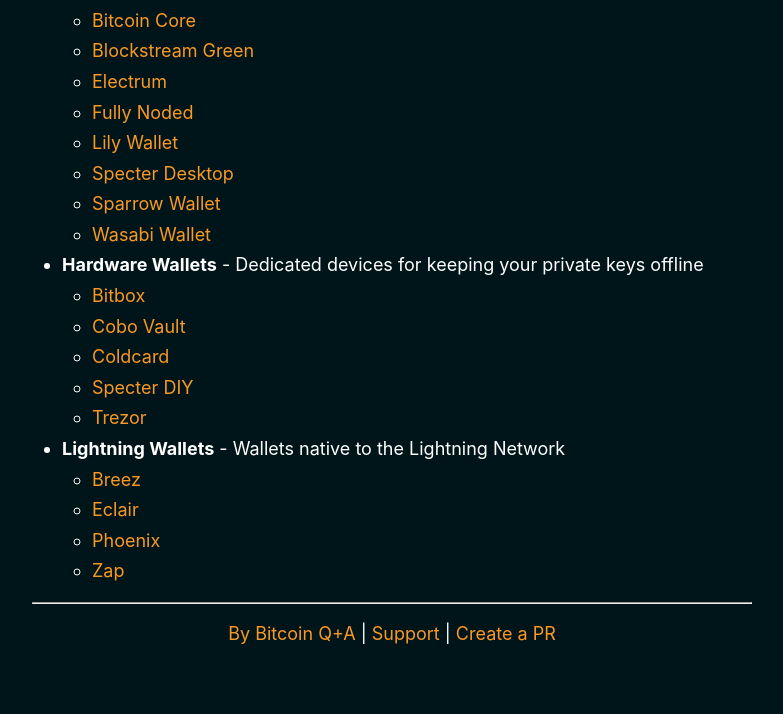
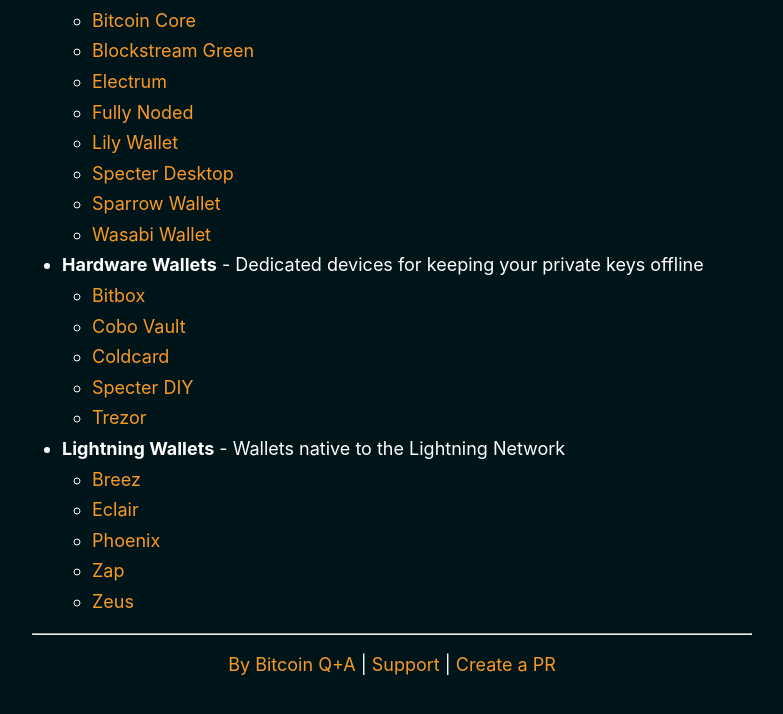
Before and after one commit to BitcoinQnA/bitcoin-wallet-guide, a Jekyll site: the page built from _pages/home.md, in a window 1280 px wide and 900 px high, scrolled down 1827 px. Shown: the top 714 px of the window, without its empty margins (248-1031 px from the left). Built offline with Jekyll 4.4.1, drawn with Linux system fonts in a browser that asks for light colours.

Commit message:
Update home.md

```diff
--- a/_pages/home.md
+++ b/_pages/home.md
@@ -73,6 +73,7 @@ Is your project missing? Please create an [issue](https://github.com/BitcoinQnA/
     - [Eclair](https://play.google.com/store/apps/details?id=fr.acinq.eclair.wallet.mainnet2)
     - [Phoenix](https://phoenix.acinq.co/)
     - [Zap](https://zaphq.io/)
+    - [Zeus](https://zeusln.app/#1#hero-2)
 
 ***
 
```
